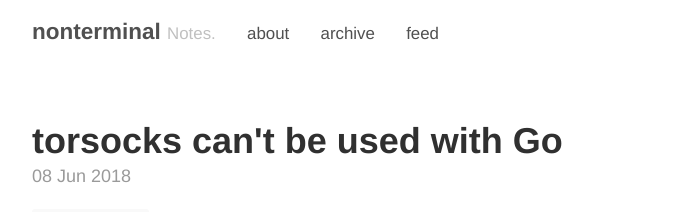
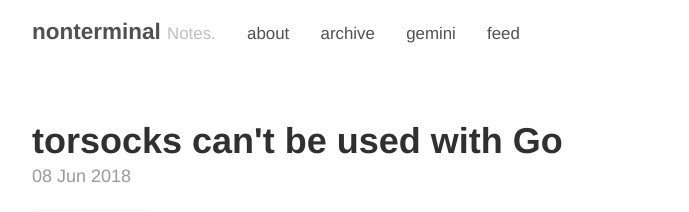
Before and after one commit to schulze/schulze.github.io, a Jekyll site: the page built from index.html, in a window 1280 px wide and 900 px high. Shown: the top 212 px of the window, without its empty margins (293-982 px from the left). Built offline with Jekyll 4.4.1, drawn with Linux system fonts in a browser that asks for light colours; the list of posts is cut into pages by our own code.

Commit message:
Add link to gemini page.

```diff
--- a/_config.yml
+++ b/_config.yml
@@ -30,4 +30,5 @@
 pages_list:
   about: '/about'
   archive: '/archive'
+  gemini: 'gemini://nonterminal.net'
   feed: '/atom.xml'
```
